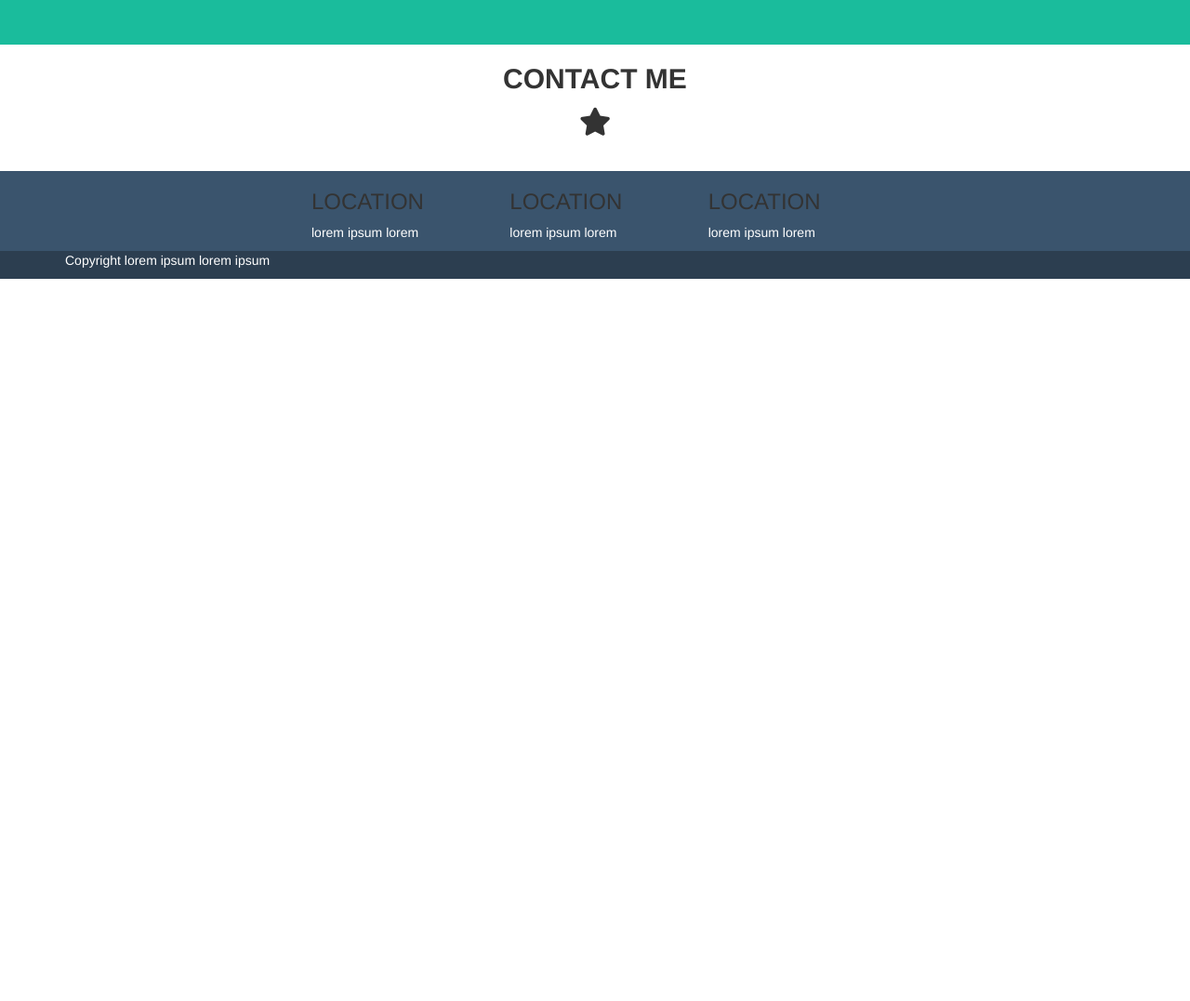
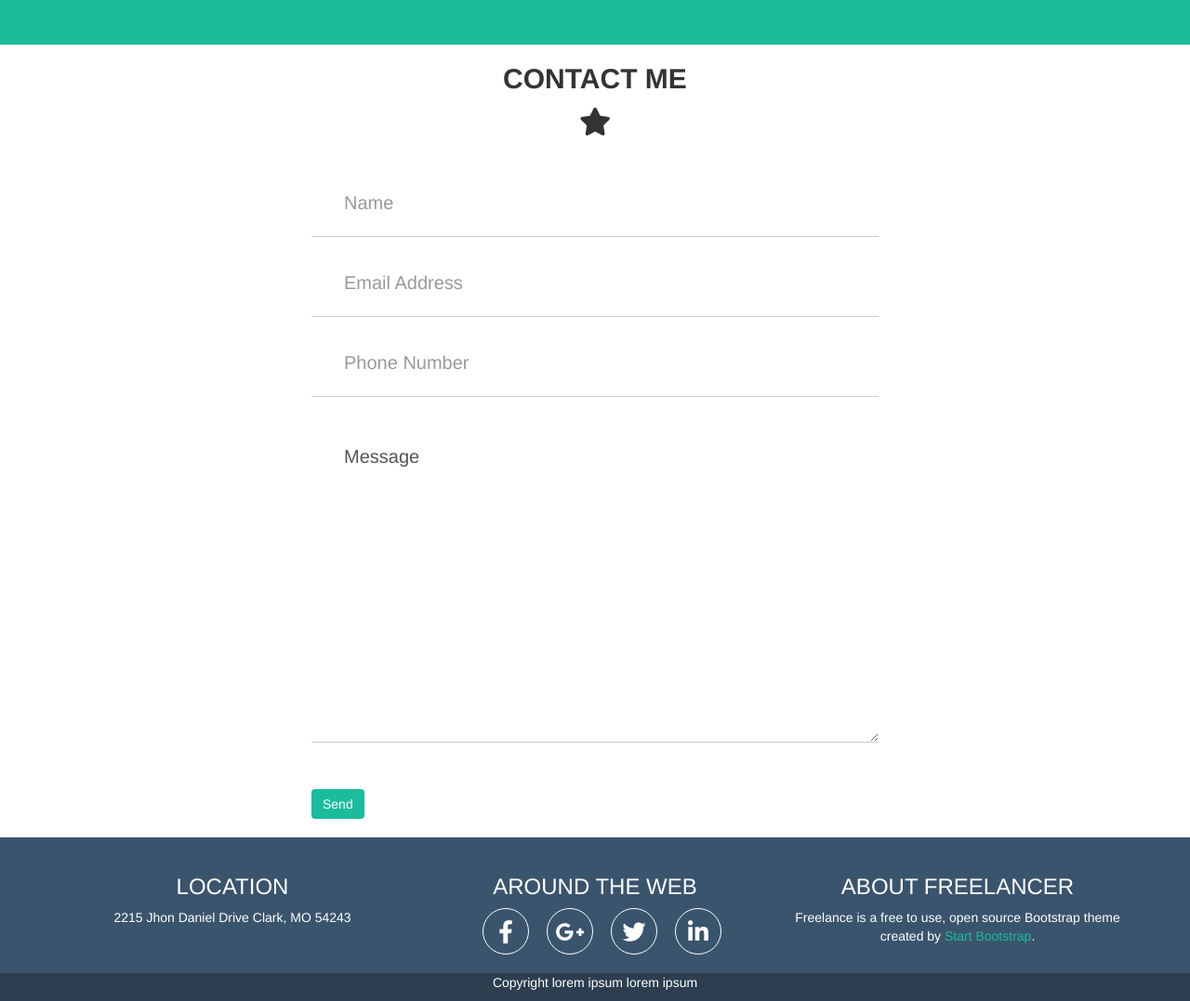
Before and after one commit to mariosantu/html-css-bootstrap-freelancer.github.io, a plain HTML site: page index.html in a window 1280 px wide. Shown: the part 1645-2722 px from the top of the page at 93% size. Before the commit the page ends 1945 px from the top, so only its background shows below. Drawn offline with nearby package versions, Linux system fonts and the light colour scheme.

Commit message:
aggiunta prima sezione footer

```diff
--- a/css/style.css
+++ b/css/style.css
@@ -100,15 +100,61 @@ p {
     background-color: #3a546d;
 }
 
+#form_style input,
+#form_style textarea {
+    border-top: 0;
+    border-left: 0;
+    border-right: 0;
+    border-radius: 0;
+    box-shadow: none;
+    font-size: 20px;
+    padding: 35px;
+}
+
+#form_style .button a {
+    background-color: #1abc9c;
+    color: white;
+    border: none;
+}
+
+#form_style .button {
+    padding-bottom: 20px;
+}
 
 /*MAIN*/
 
 /*FOOTER*/
 #footer_top {
     background-color: #3a546d;
+    padding: 20px 0;
+}
+
+#footer_top h3 {
+    color: white;
+    font-weight: 500;
+}
+
+.link_logo_box {
+    height: 50px;
+    width: 50px;
+    line-height: 50px;
+    border-radius: 50%;
+    text-align: center;
+    border: 1px solid white;
+    display: inline-block;
+    margin-left: 15px;
+}
+
+.link_logo_box a {
+    color: white;
+    font-size: 25px;
 }
 
 #footer_bot {
     background-color: #2c3e50;
 }
+
+.freelance p a {
+    color: #1abc9c;
+}
 /*FOOTER*/
--- a/index.html
+++ b/index.html
@@ -200,7 +200,26 @@
                <!--Contacts section teaser-->
 
                <!--FORM-->
-               <form action="#">
+               <form id="form_style" action="#">
+                   <div class="form-group">
+                       <input type="text" class="form-control" placeholder="Name">
+                   </div>
+
+                    <div class="form-group">
+                       <input type="text" class="form-control" placeholder="Email Address">
+                   </div>
+
+                    <div class="form-group">
+                       <input type="text" class="form-control" placeholder="Phone Number">
+                    </div>
+
+                    <div class="form-group">
+                        <textarea class="form-control" cols="30" rows="10">Message</textarea>
+                     </div>
+
+                     <div class="button">
+                        <a class="btn btn-default" href="#" role="button">Send</a>
+                    </div>
 
                </form>
                <!--FORM-->
@@ -219,37 +238,61 @@
     <!--FOOTER start-->
     <footer>
         <section id="footer_top">
-            <div class="small_wrapper">
-                <div class="container-fluid">
+                <div class="container">
                     <div class="row">
                         <div class="col-xs-12 col-sm-4 col-md-4 col-lg-4">
-                            <div class="location">
-                                <h3>LOCATION</h3>
-                                <p>lorem ipsum lorem</p>
+                            <div class="location text-center">
+                                <h3 class="text-uppercase">LOCATION</h3>
+                                <p>2215 Jhon Daniel Drive Clark, MO 54243</p>
                             </div>
                         </div>
                         <div class="col-xs-12 col-sm-4 col-md-4 col-lg-4">
-                            <div class="social">
-                                <h3>LOCATION</h3>
-                                <p>lorem ipsum lorem</p>
+                            <div class="social text-center">
+                                <h3 class="text-center text-uppercase">around the web</h3>
+
+                                <div class="link_logo_box">
+                                    <a href="#">
+                                        <i class="fab fa-facebook-f"></i>
+                                    </a>
+                                </div>
+
+                                <div class="link_logo_box">
+                                    <a href="#">
+                                        <i class="fab fa-google-plus-g"></i>
+                                    </a>
+                                </div>
+
+                                <div class="link_logo_box">
+                                    <a href="#">
+                                        <i class="fab fa-twitter"></i>
+                                    </a>
+                                </div>
+
+                                <div class="link_logo_box">
+                                    <a href="#">
+                                        <i class="fab fa-linkedin-in"></i>
+                                    </a>
+                                </div>
                             </div>
                         </div>
                         <div class="col-xs-12 col-sm-4 col-md-4 col-lg-4">
-                            <div class="freelance">
-                                <h3>LOCATION</h3>
-                                <p>lorem ipsum lorem</p>
+                            <div class="freelance text-center">
+                                <h3 class="text-uppercase">about freelancer</h3>
+                                <p>Freelance is a free to use, open source Bootstrap theme created by
+                                    <a href="#">Start Bootstrap</a>.
+                                </p>
+
                             </div>
                         </div>
                     </div>
                 </div>
-            </div>
         </section>
 
         <section id="footer_bot">
             <div class="container">
                 <div class="row">
                     <div class="col-xs-12 col-sm-12 col-md-12 col-lg-12">
-                        <div>
+                        <div class="text-center">
                             <p>Copyright lorem ipsum lorem ipsum</p>
                         </div>
                     </div>
```
